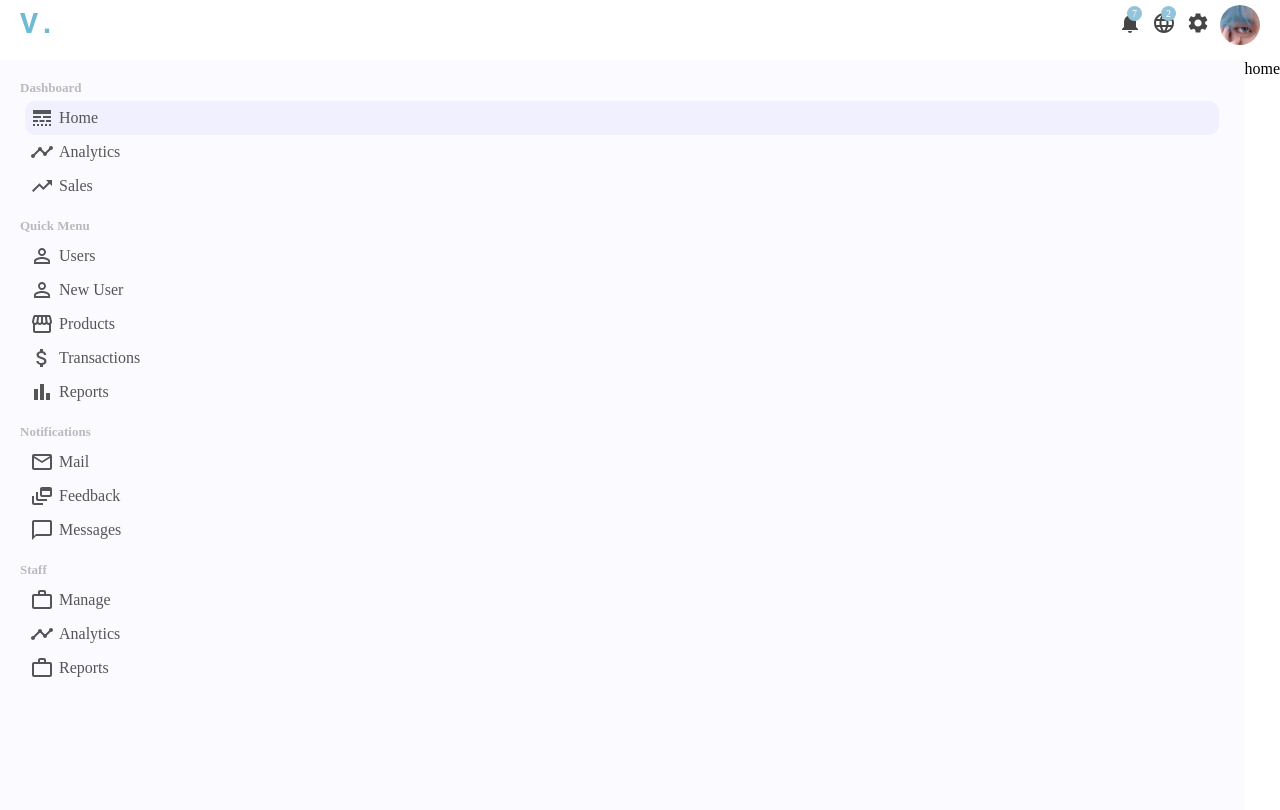
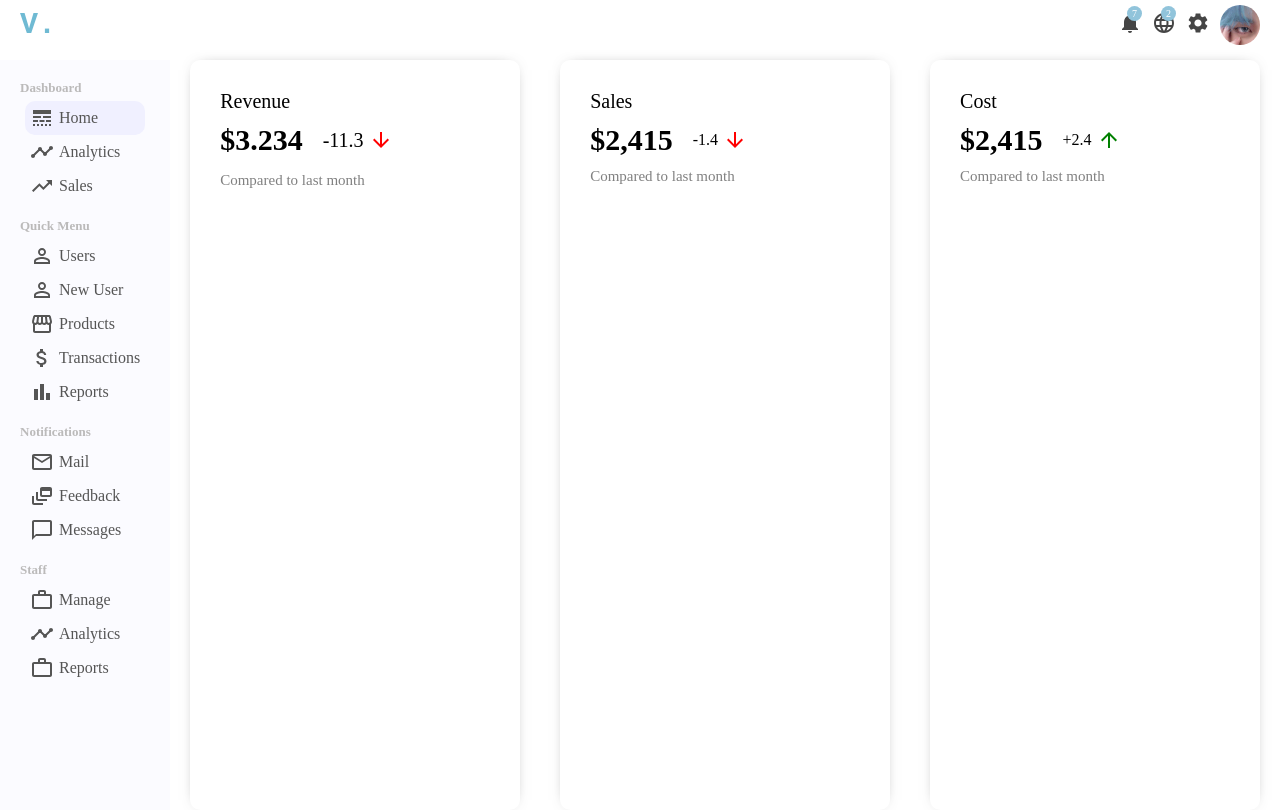
Before and after one commit to imlilac/dashboard-admin, a React (Create React App) app: page / in a window 1280 px wide. Built offline with nearby package versions, Linux system fonts and the light colour scheme.

Commit message:
add feature to home page

```diff
--- /dev/null
+++ b/src/components/Feature/Feature.css
@@ -0,0 +1,50 @@
+.features {
+   width: 100%;
+   display: flex;
+   justify-content: space-between;
+}
+
+.featureItem {
+   flex: 1;
+   margin: 0px 20px;
+   padding: 30px;
+   border-radius: 10px;
+   cursor: pointer;
+   box-shadow: 0 0 15px -10px rgba(0, 0, 0, 0.75);
+}
+
+.featureTitle {
+   font-size: 20px;
+}
+
+.featureContainer {
+   display: flex;
+   align-items: center;
+   margin: 10px 0px;
+}
+
+.featureMoney {
+   font-size: 30px;
+   font-weight: 600;
+}
+
+.featureRate {
+   display: flex;
+   align-items: center;
+   margin-left: 20px;
+}
+
+.featureIcon {
+   font-size: 24px;
+   margin-left: 5px;
+   color: green;
+}
+
+.featureIcon.negative {
+   color: red;
+}
+
+.featureSub {
+   font-size: 15px;
+   color: gray;
+}
--- /dev/null
+++ b/src/components/Feature/Feature.jsx
@@ -0,0 +1,47 @@
+import React from 'react'
+import "./Feature.css"
+import ArrowDownwardIcon from '@mui/icons-material/ArrowDownward';
+import ArrowUpwardIcon from '@mui/icons-material/ArrowUpward';
+
+export default function Feature() {
+  return (
+    <div className='features'>
+          <div className="featureItem">
+               <span className="featureTitle">
+                    Revenue
+                    <div className="featureContainer">
+                         <span className="featureMoney">
+                              $3.234
+                         </span>
+                         <span className="featureRate">
+                              -11.3 <ArrowDownwardIcon className='featureIcon negative'/>
+                         </span>
+                    </div>
+                    <span className='featureSub'>
+                         Compared to last month
+                    </span>
+               </span>
+          </div>
+          <div className="featureItem">
+               <span className="featureTitle">Sales</span>
+               <div className="featureContainer">
+                    <span className="featureMoney">$2,415</span>
+                    <span className="featureRate">
+                         -1.4 <ArrowDownwardIcon className="featureIcon negative" />
+                    </span>
+          </div>
+          <span className="featureSub">Compared to last month</span>
+          </div>
+         <div className="featureItem">
+               <span className="featureTitle">Cost</span>
+               <div className="featureContainer">
+                    <span className="featureMoney">$2,415</span>
+                    <span className="featureRate">
+                         +2.4 <ArrowUpwardIcon className="featureIcon" />
+                    </span>
+               </div>
+               <span className="featureSub">Compared to last month</span>
+         </div>
+    </div>
+  )
+}
--- a/src/pages/home/Home.js
+++ b/src/pages/home/Home.js
@@ -1,5 +1,6 @@
 import React from "react";
+import Feature from "../../components/Feature/Feature";
 
 export default function home() {
-   return <div>home</div>;
+   return <Feature />;
 }
```
